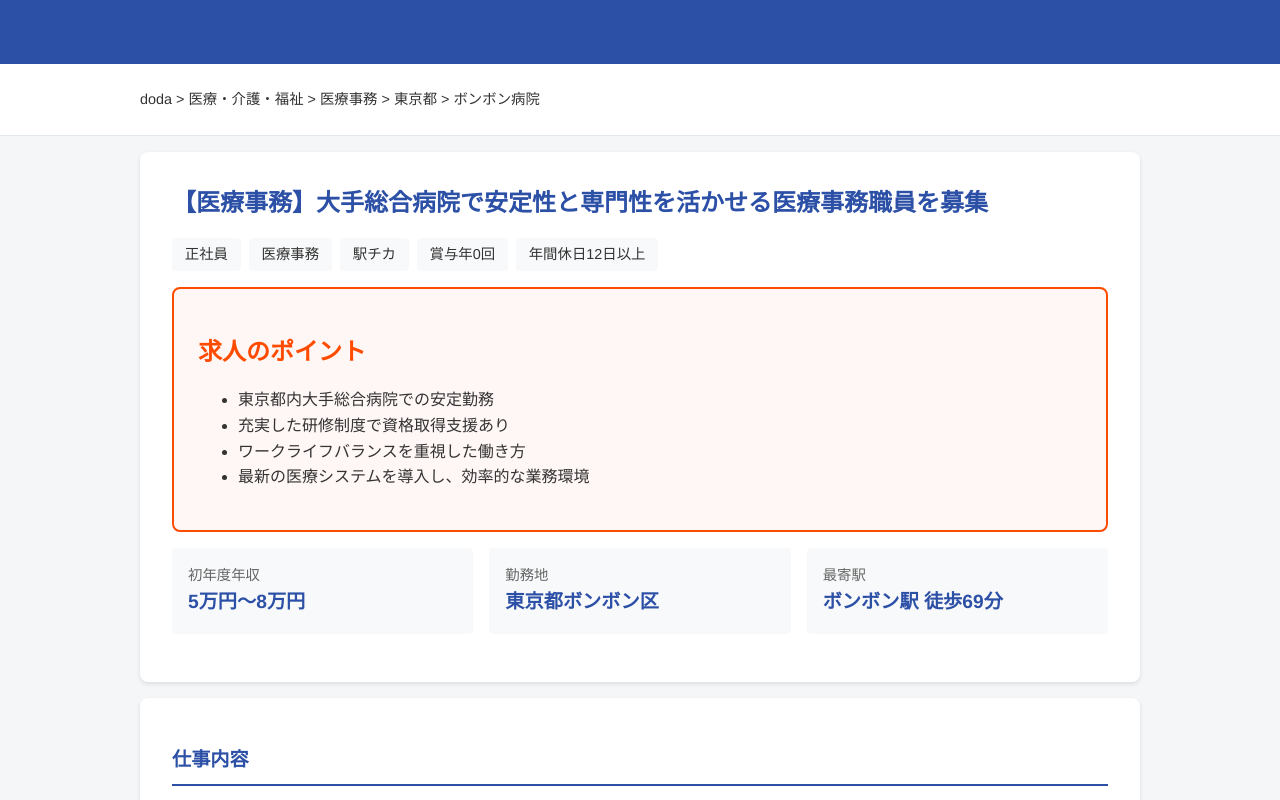
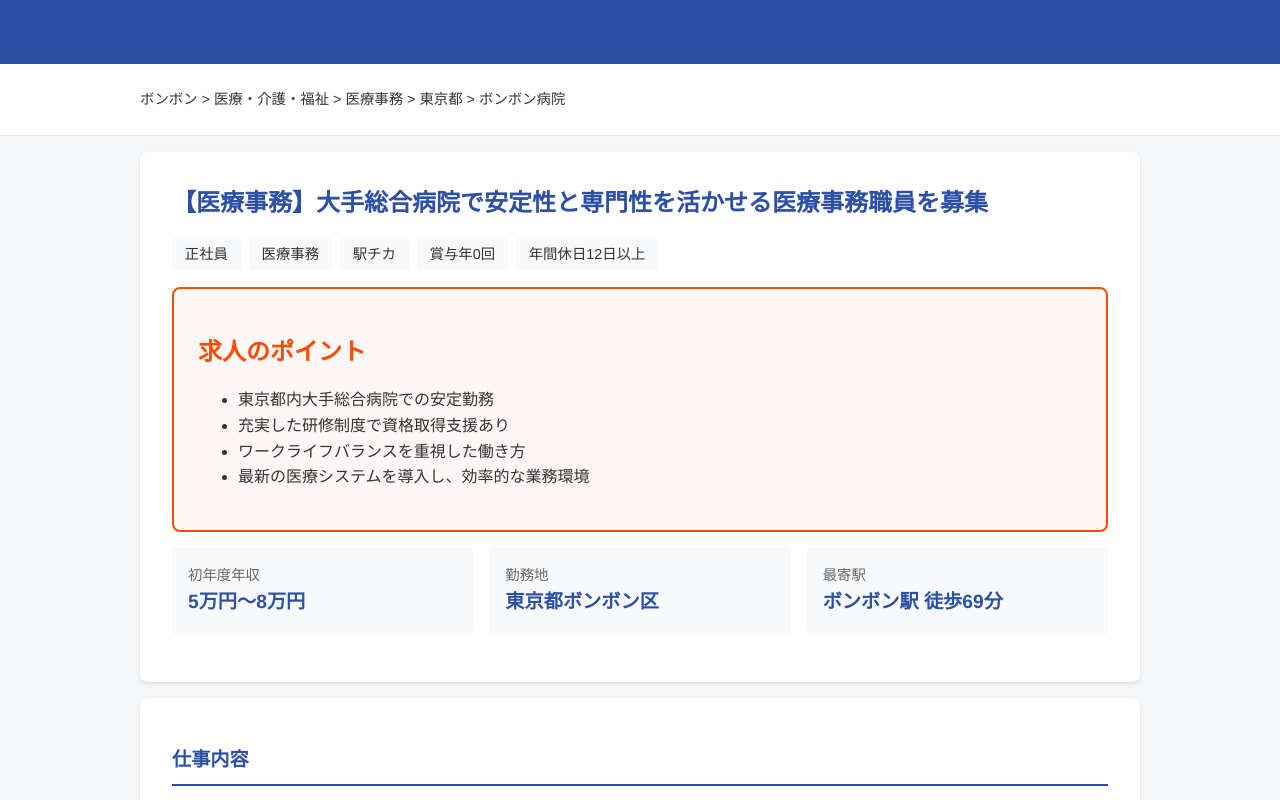
Before and after one commit to RashadGhamrawi/Bonbon-tenshoku, a plain HTML site: page doda-style-page.html in a window 1280 px wide. Shown: the top 800 px of the page. Drawn offline with Linux system fonts and the light colour scheme.

Commit message:
Update doda-style-page.html
remove doda name from the home page

```diff
--- a/doda-style-page.html
+++ b/doda-style-page.html
@@ -3,7 +3,7 @@
 <head>
     <meta charset="UTF-8">
     <meta name="viewport" content="width=device-width, initial-scale=1.0">
-    <title>医療事務職員募集 - 医療法人社団ボンボン会 ボンボン病院 | doda医療の求人・転職情報</title>
+    <title>医療事務職員募集 - 医療法人社団ボンボン会 ボンボン病院 | ボンボン医療の求人・転職情報</title>
     <style>
         :root {
             --primary-color: #2D50A7;
@@ -202,7 +202,7 @@
 
     <div class="breadcrumb">
         <div class="container">
-            doda > 医療・介護・福祉 > 医療事務 > 東京都 > ボンボン病院
+            ボンボン > 医療・介護・福祉 > 医療事務 > 東京都 > ボンボン病院
         </div>
     </div>
 
```
